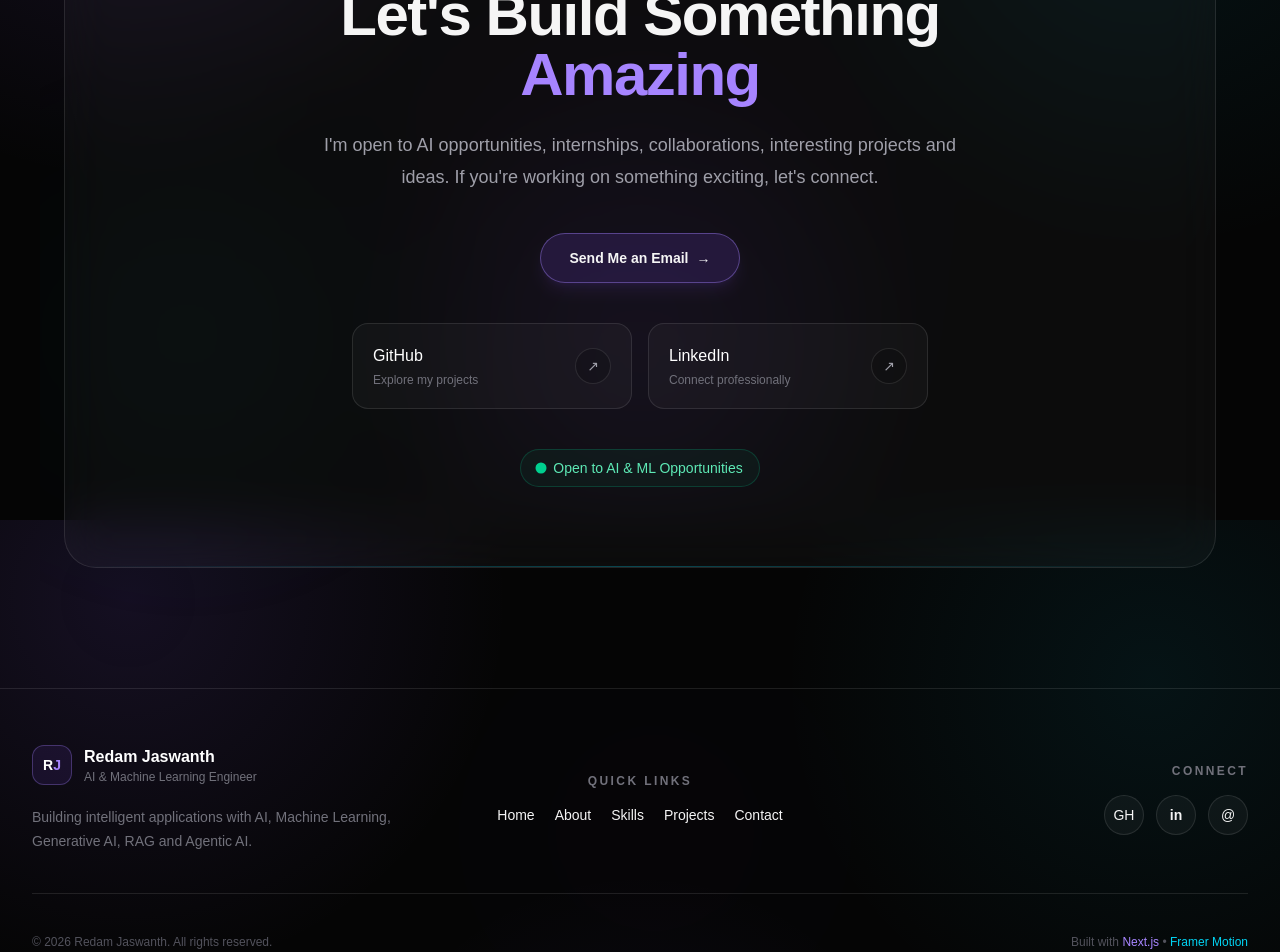
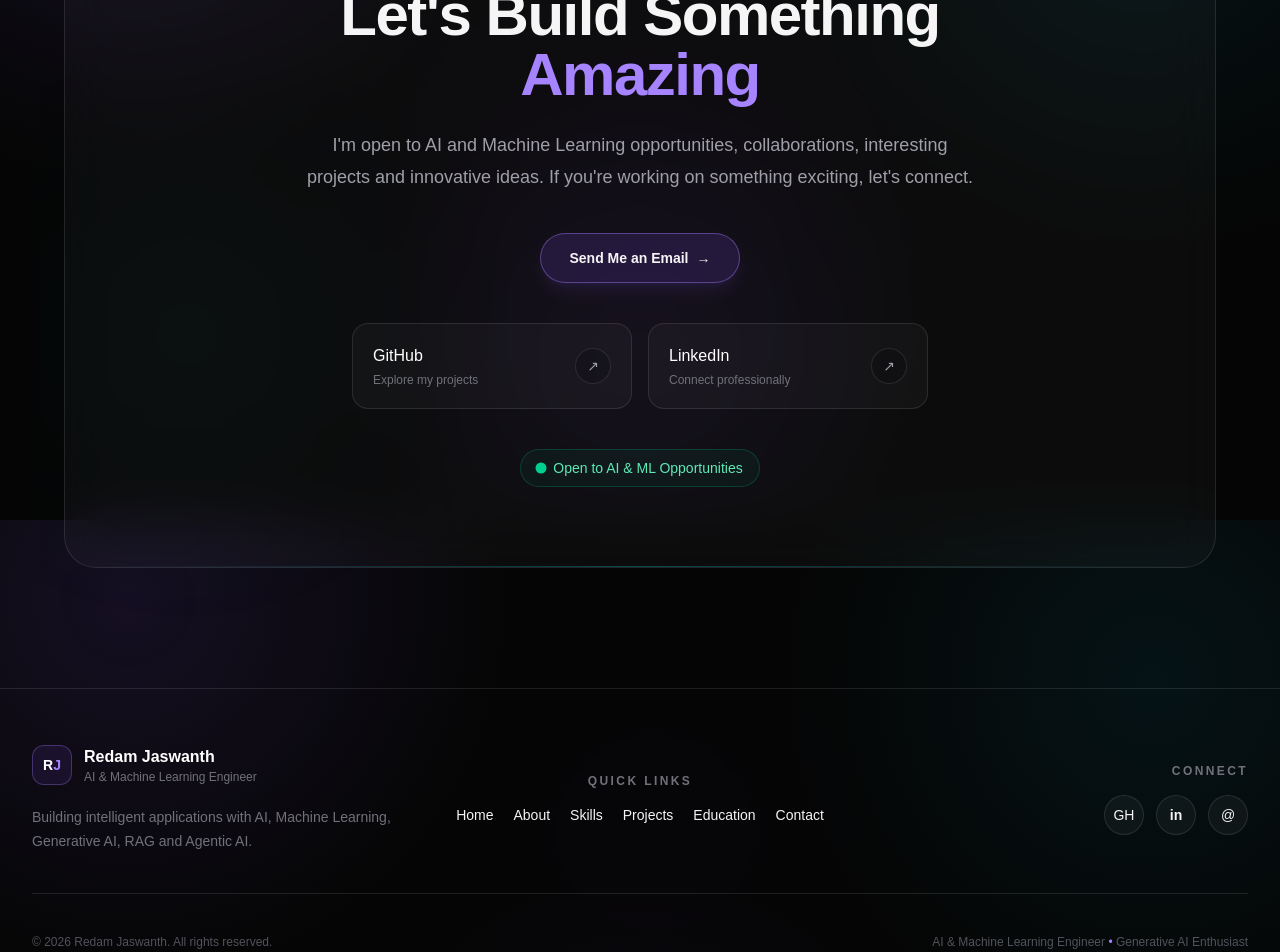
Before and after one commit to RedamJaswanth/AI-Portfolio, a Next.js app: page / in a window 1280 px wide. Shown: the part 5080-6032 px from the top of the page. Built offline with nearby package versions, Linux system fonts and the light colour scheme; no server answers.

Commit message:
Update education contact and footer sections

```diff
--- a/src/components/Contact.tsx
+++ b/src/components/Contact.tsx
@@ -142,9 +142,9 @@ export default function Contact() {
             }}
             className="mx-auto mt-6 max-w-2xl text-base leading-8 text-zinc-400 sm:text-lg"
           >
-            I'm open to AI opportunities, internships, collaborations,
-            interesting projects and ideas. If you're working on
-            something exciting, let's connect.
+            I'm open to AI and Machine Learning opportunities,
+            collaborations, interesting projects and innovative ideas.
+            If you're working on something exciting, let's connect.
           </motion.p>
 
           {/* Email CTA */}
@@ -170,8 +170,7 @@ export default function Contact() {
               whileHover={{
                 scale: 1.05,
                 y: -3,
-                boxShadow:
-                  "0 15px 45px rgba(139,92,246,0.2)",
+                boxShadow: "0 15px 45px rgba(139,92,246,0.2)",
               }}
               whileTap={{
                 scale: 0.97,
--- a/src/components/Education.tsx
+++ b/src/components/Education.tsx
@@ -5,7 +5,7 @@ import { motion } from "framer-motion";
 const education = [
   {
     number: "01",
-    period: "MCA",
+    period: "2023 - 2025",
     degree: "Master of Computer Applications",
     institution: "AITS",
     description:
@@ -19,7 +19,7 @@ const education = [
   },
   {
     number: "02",
-    period: "B.Sc",
+    period: "2020 - 2023",
     degree: "Bachelor of Science",
     institution: "Computer Science • Mathematics • Physics",
     description:
--- a/src/components/Footer.tsx
+++ b/src/components/Footer.tsx
@@ -7,6 +7,7 @@ const footerLinks = [
   { name: "About", href: "#about" },
   { name: "Skills", href: "#skills" },
   { name: "Projects", href: "#projects" },
+  { name: "Education", href: "#education" },
   { name: "Contact", href: "#contact" },
 ];
 
@@ -44,6 +45,7 @@ export default function Footer() {
                 <p className="font-semibold text-white">
                   Redam Jaswanth
                 </p>
+
                 <p className="text-xs text-zinc-500">
                   AI & Machine Learning Engineer
                 </p>
@@ -82,6 +84,7 @@ export default function Footer() {
             </p>
 
             <div className="flex gap-3 md:justify-end">
+              {/* GitHub */}
               <a
                 href="https://github.com/RedamJaswanth"
                 target="_blank"
@@ -92,6 +95,7 @@ export default function Footer() {
                 GH
               </a>
 
+              {/* LinkedIn */}
               <a
                 href="https://www.linkedin.com/in/redamjaswanth/"
                 target="_blank"
@@ -102,6 +106,7 @@ export default function Footer() {
                 in
               </a>
 
+              {/* Email */}
               <a
                 href="mailto:jaswanthredam@gmail.com"
                 aria-label="Email"
@@ -123,10 +128,9 @@ export default function Footer() {
           </p>
 
           <p>
-            Built with{" "}
-            <span className="text-violet-400">Next.js</span>
-            {" "}•{" "}
-            <span className="text-cyan-400">Framer Motion</span>
+            AI & Machine Learning Engineer{" "}
+            <span className="text-violet-400">•</span>{" "}
+            Generative AI Enthusiast
           </p>
         </div>
       </div>
```
